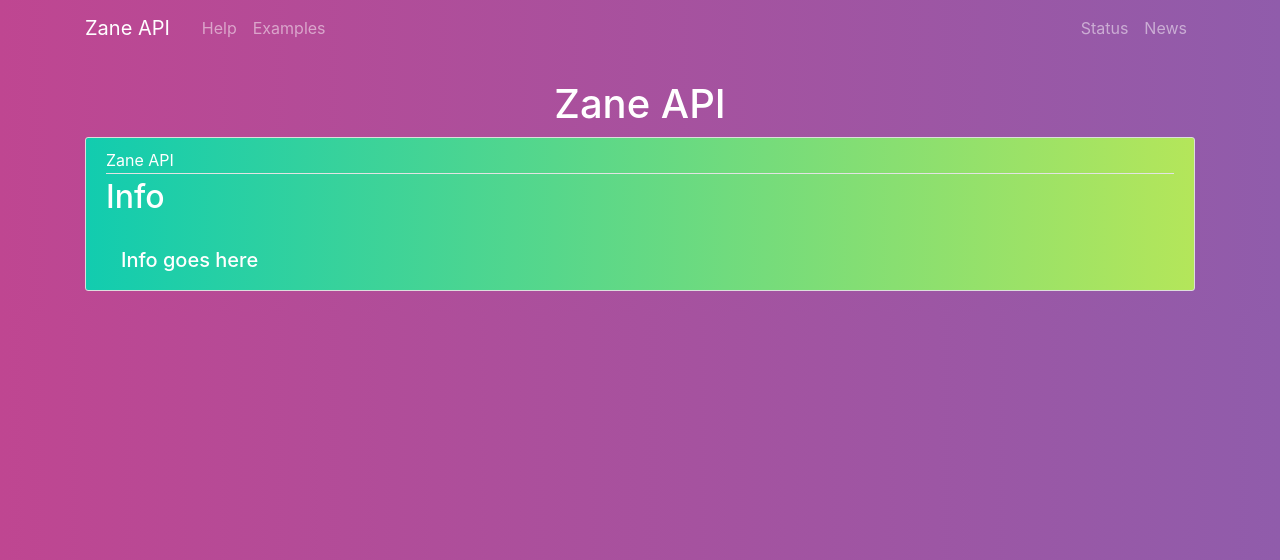
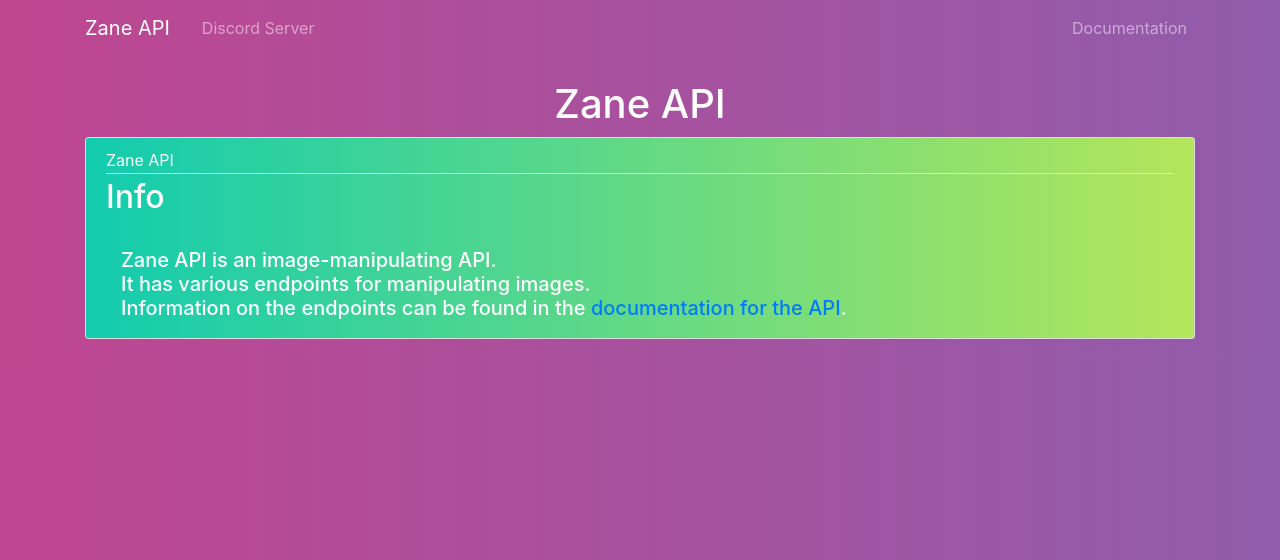
Before and after one commit to linKhehe/ZaneAPI, a Python web app: template zaneapi/templates/index.html in a window 1280 px wide. Shown: the top 560 px of the page. Run offline with Jinja, Linux system fonts and the light colour scheme; the template is opened without the code that fills it, so the values that code supplies are empty; some libraries are stand-ins or nearby versions.

Commit message:
Add some info and the OSL guild invite.

```diff
--- a/zaneapi/templates/index.html
+++ b/zaneapi/templates/index.html
@@ -117,12 +117,10 @@
         </button>
         <div class="collapse navbar-collapse" id="navbarToggle">
           <div class="navbar-nav mr-auto">
-            <a class="nav-item nav-link" href="/deadlink">Help</a>
-            <a class="nav-item nav-link" href="/deadlink">Examples</a>
+            <a class="nav-item nav-link" href="https://discord.gg/Rujs7Ep">Discord Server</a>
           </div>
           <div class="navbar-nav">
-            <a class="nav-item nav-link" href="/status">Status</a>
-            <a class="nav-item nav-link" href="#">News</a>
+            <a class="nav-item nav-link" href="https://zaneapi-docs.readthedocs.io/en/latest/">Documentation</a>
           </div>
         </div>
       </div>
@@ -142,7 +140,9 @@
         </div>
         <h2><a class="article-title" href="#">Info</a></h2>
         <h5 class="article-content container">
-            Info goes here
+            Zane API is an image-manipulating API.
+            It has various endpoints for manipulating images.
+            Information on the endpoints can be found in the <a href="https://zaneapi-docs.readthedocs.io/en/latest/">documentation for the API</a>.
       </h1>
         </h5>
       </div>
```
